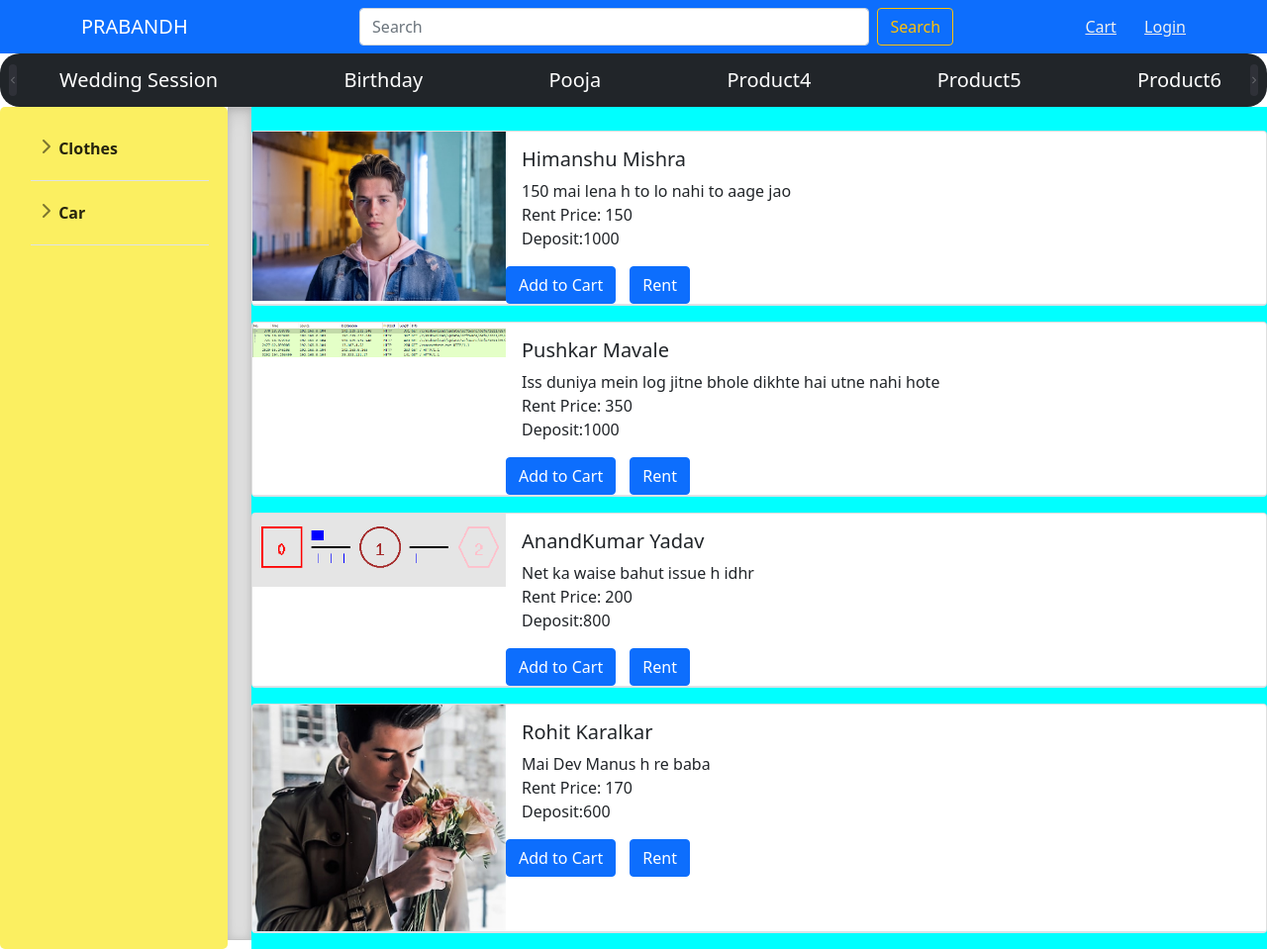
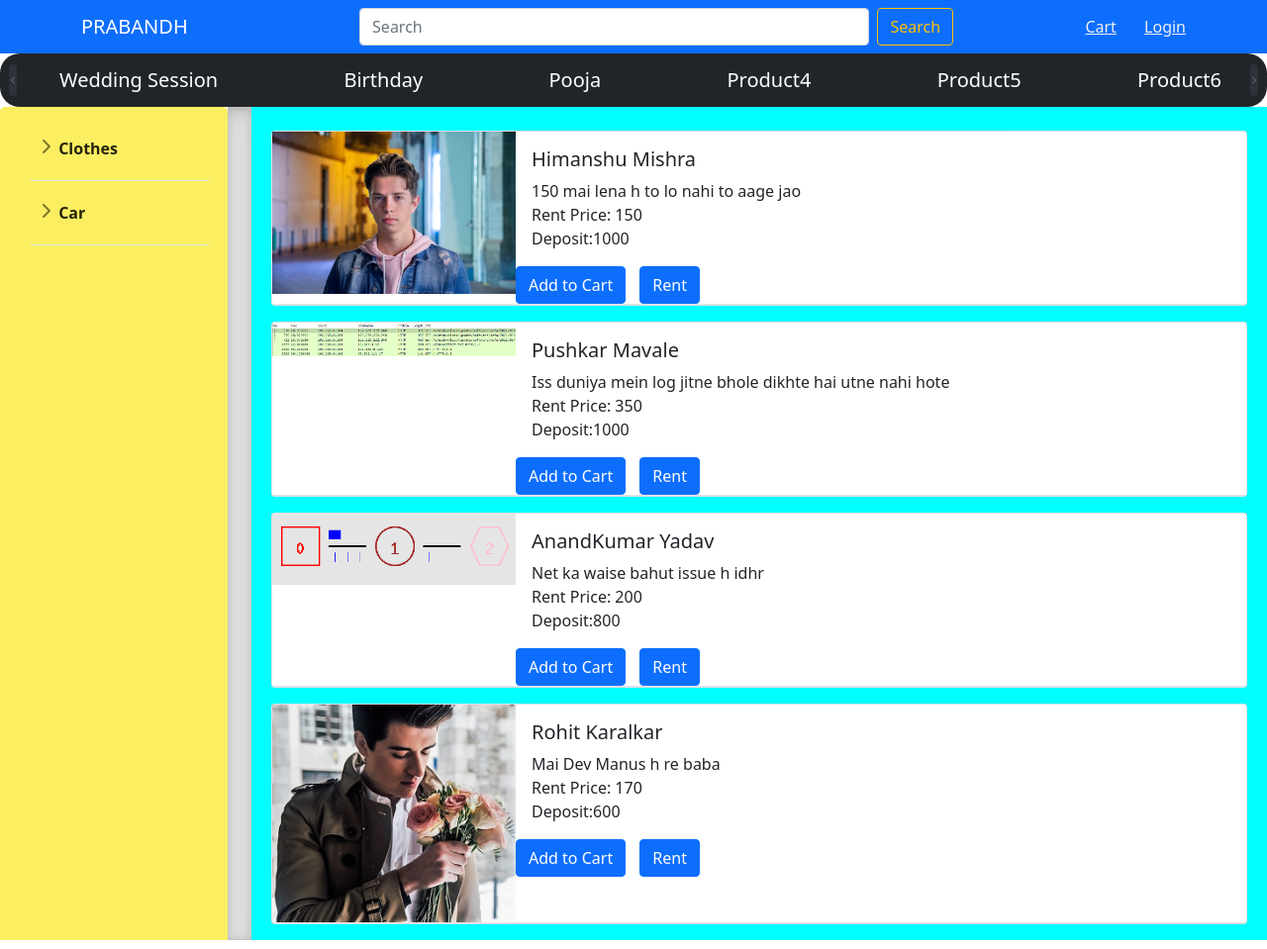
Before and after one commit to Rohit-Karalkar0612/Prabandh, a Django app: page /event/1 in a window 1280 px wide. Shown: the whole page at 99% size. Run offline with Django 3.2, Linux system fonts and the light colour scheme; data comes from the database, SQL or seed files in the repository; both versions use the stored data as it was after the commit; some libraries are stand-ins or nearby versions.

Commit message:
third-commit

```diff
--- a/Rent/models.py
+++ b/Rent/models.py
@@ -3,6 +3,7 @@ from User.models import Seller
 from django.contrib.auth.models import User
 
 # Create your models here.
+
 class Subcategory(models.Model):
     subcategories = models.CharField(max_length=50)
     Categories = models.ForeignKey("Category",on_delete=models.CASCADE)
@@ -69,3 +70,9 @@ class Bookings(models.Model):
     start_time=models.DateField()
     end_time=models.DateField()
     confirmation=models.BooleanField()
+
+class Cart(models.Model):
+    user=models.ForeignKey(User,related_name='user', on_delete=models.CASCADE)
+    product_id=models.ForeignKey(Product,related_name='product_id', on_delete=models.CASCADE)
+    def _str_(self):
+        return self.product_id
--- a/Rent/static/Rent/css/sidebars.css
+++ b/Rent/static/Rent/css/sidebars.css
@@ -1,17 +1,21 @@
 body {
     min-height: 100vh;
     min-height: -webkit-fill-available;
+    overflow-y: auto;
   }
 
   html {
     height: -webkit-fill-available;
-    overflow: hidden;
   }
 
   main {
     display: flex;
     flex-wrap: nowrap;
+    height: 100vh;
+    height: -webkit-fill-available;
+    max-height: 100vh;
     overflow-x: auto;
+    overflow-y: hidden;
   }
 
   .b-example-divider {
--- a/Rent/templates/Rent/Weddings.html
+++ b/Rent/templates/Rent/Weddings.html
@@ -10,11 +10,19 @@
     <!-- Bootstrap core CSS -->
     <link href="{% static 'Rent/css/r.css' %}" rel="stylesheet">
     <style>
+        ::-webkit-scrollbar {
+            width: 5px;
+            background: transparent;
+        }
         .scrollable{
             background-color: cyan;
+            height: -webkit-fill-available;
             overflow-x: hidden;
-            overflow-y: auto;
+            overflow-y: scroll;
             height: auto;
+            box-sizing: content-box;
+            padding-left: 20px;
+            padding-right: 20px;
         }
         #carousel2{
             border-radius: 20px;
@@ -47,6 +55,7 @@
             width: 230px;
             background-color: rgb(251, 239, 97);
             border-radius: 5px;
+            height: 1000px;
         }
         .bd-placeholder-img {
         font-size: 1.125rem;
@@ -62,17 +71,6 @@
         .bd-placeholder-img-lg {
           font-size: 3.5rem;
         }
-      @media screen and (max-width: 500px){
-      .container1{
-        margin: 0px;
-       }
-        .container4{
-            width: 1000px !important ;
-            display: flex;
-            float: left;
-            border-radius: 10px;
-        }
-      }
       span{
         padding: 4px;
         margin-left: 10px;
@@ -128,8 +126,7 @@
     <main>
     <h1 class="visually-hidden">Sidebars examples</h1>
 
-    <div class="container4 p-3 ">
-
+    <div class="container4 p-3">
         {% for k,v in test.items %}
             <div class="container1">
               <ul class="list-unstyled ps-0">
--- a/Rent/views.py
+++ b/Rent/views.py
@@ -3,7 +3,7 @@ from django.shortcuts import render, redirect, get_object_or_404
 from django.views import View
 from django.views.generic import CreateView
 from .models import Product,Photo,Subcategory,Category,Photo
-from Prabandh.User.models import Seller
+from User.models import Seller
 from .forms import ProductForm,PhotoForm
 from django.urls import reverse,resolve
 from urllib.parse import urlencode
```
Also changed, not shown: Rent/migrations/0001_initial.py, User/migrations/0001_initial.py, db.sqlite3, media/title_photos/Akhil_ZPN0i6M.jpg (added), media/title_photos/Himanshu.jpg (added), media/title_photos/Pushkar.jpg (added), media/title_photos/WhatsApp_Image_2021-06-01_at_4.31.17_AM_4nr57Ft.jpeg (added), media/title_photos/Wire4.PNG (added), media/title_photos/Yash.jpg (added), media/title_photos/threenode.PNG (added).
